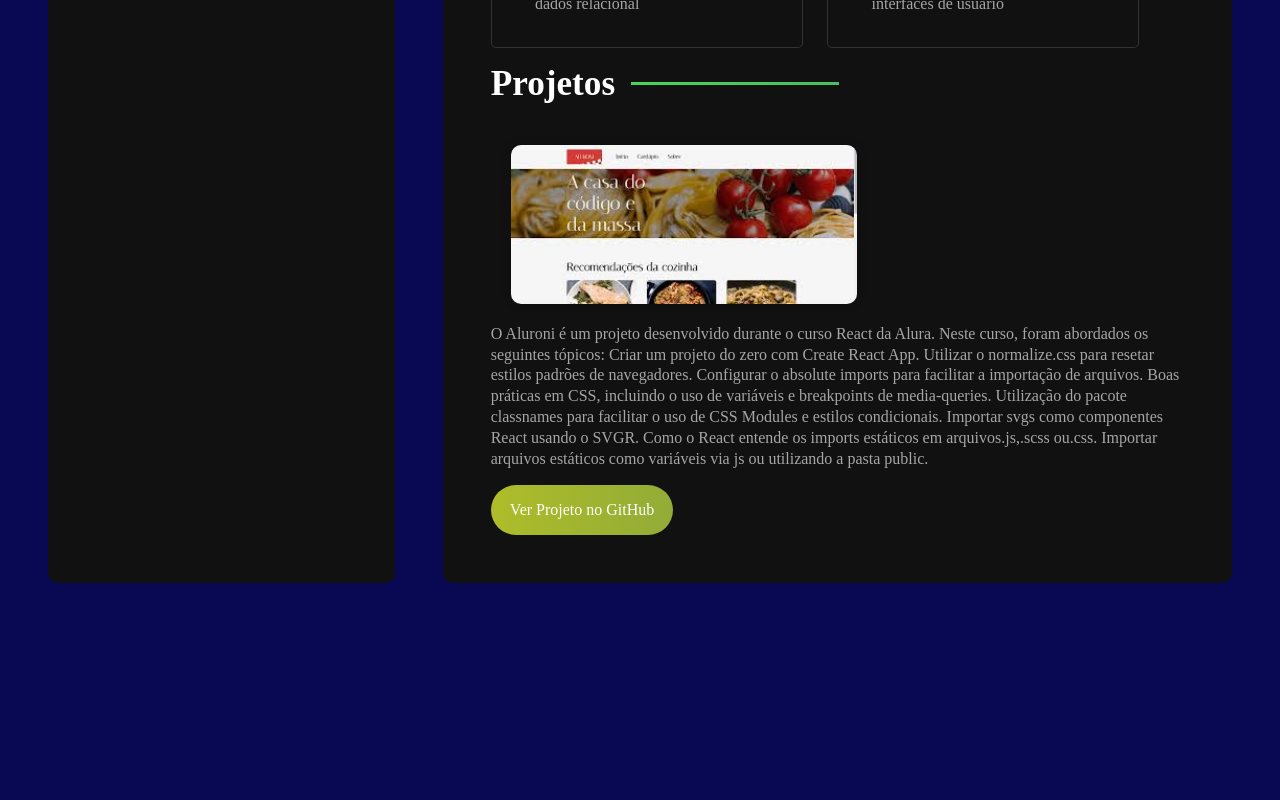
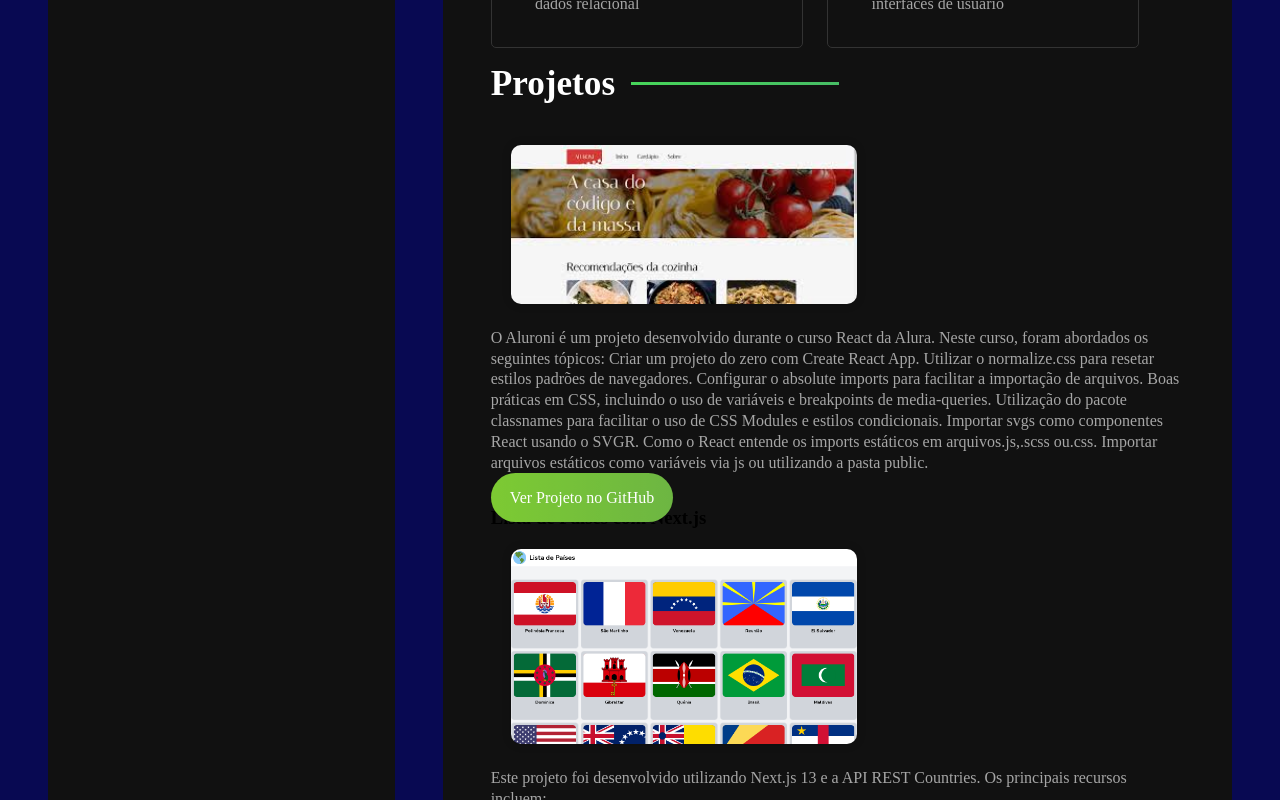
Before and after one commit to Diegodevops26/portfolio, a React (Vite) app: page / in a window 1280 px wide. Shown: the part 960-1760 px from the top of the page. Before the commit the page ends 1591 px from the top, so only its background shows below. Built offline with nearby package versions, Linux system fonts and the light colour scheme.

Commit message:
Update ProjectsContainer.jsx

```diff
--- a/src/components/ProjectsContainer.jsx
+++ b/src/components/ProjectsContainer.jsx
@@ -1,11 +1,13 @@
 import React from 'react';
 import aluroniImage from '../img/aluroni.jfif';
 import AnotherProject from './AnotherProject'; // Importando o novo componente
+
 const ProjectsContainer = () => {
   return (
     <section className="projects-container">
       <h2>Projetos</h2>
-      <img src = { aluroniImage }alt = "Aluroni Project Screenshot" className = "project-image" />
+      <div className="project">
+        <img src={aluroniImage} alt="Aluroni Project Screenshot" className="project-image" />
         <p>
           O Aluroni é um projeto desenvolvido durante o curso React da Alura. Neste curso, foram abordados os seguintes tópicos:
           Criar um projeto do zero com Create React App.
@@ -20,6 +22,8 @@ import AnotherProject from './AnotherProject'; // Importando o novo componente
         <a href="https://github.com/Diegodevops26/Aluroni" className="btn">
           Ver Projeto no GitHub
         </a>
+      </div>
+      <AnotherProject /> {/* Renderizando o novo projeto */}
     </section>
   );
 };
```
Lines whose indentation alone changed are shown as unchanged.
